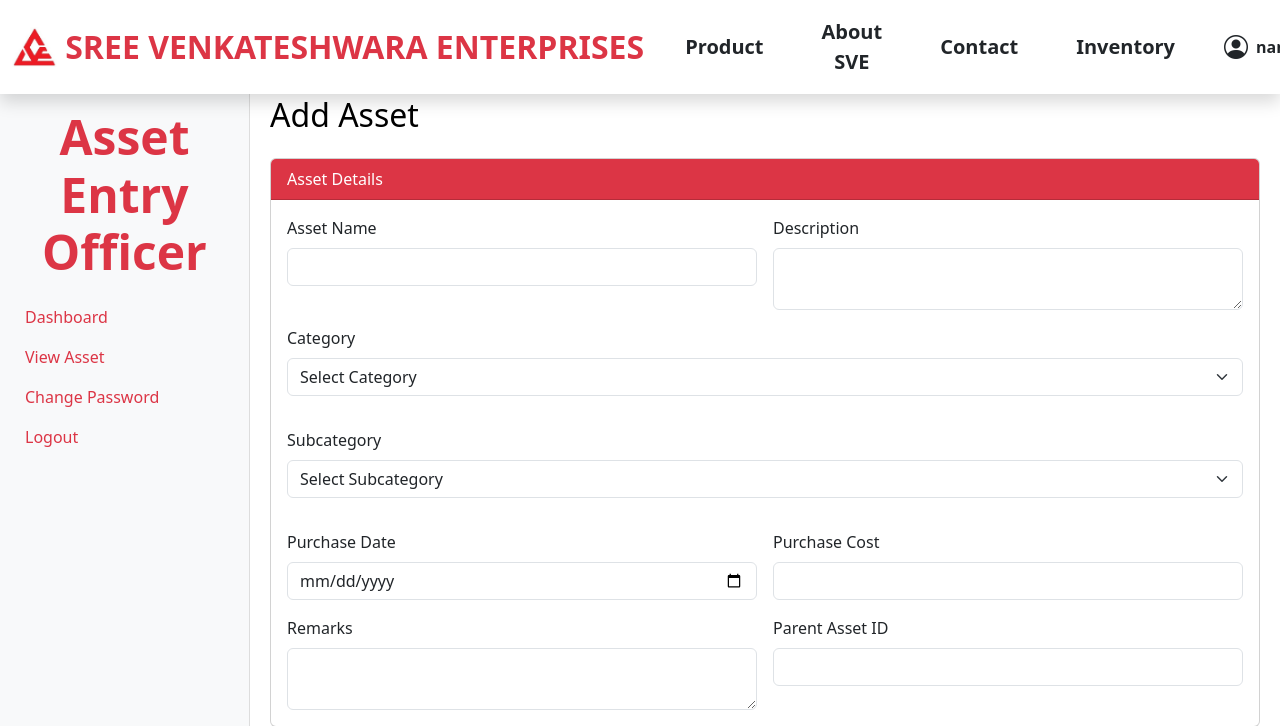
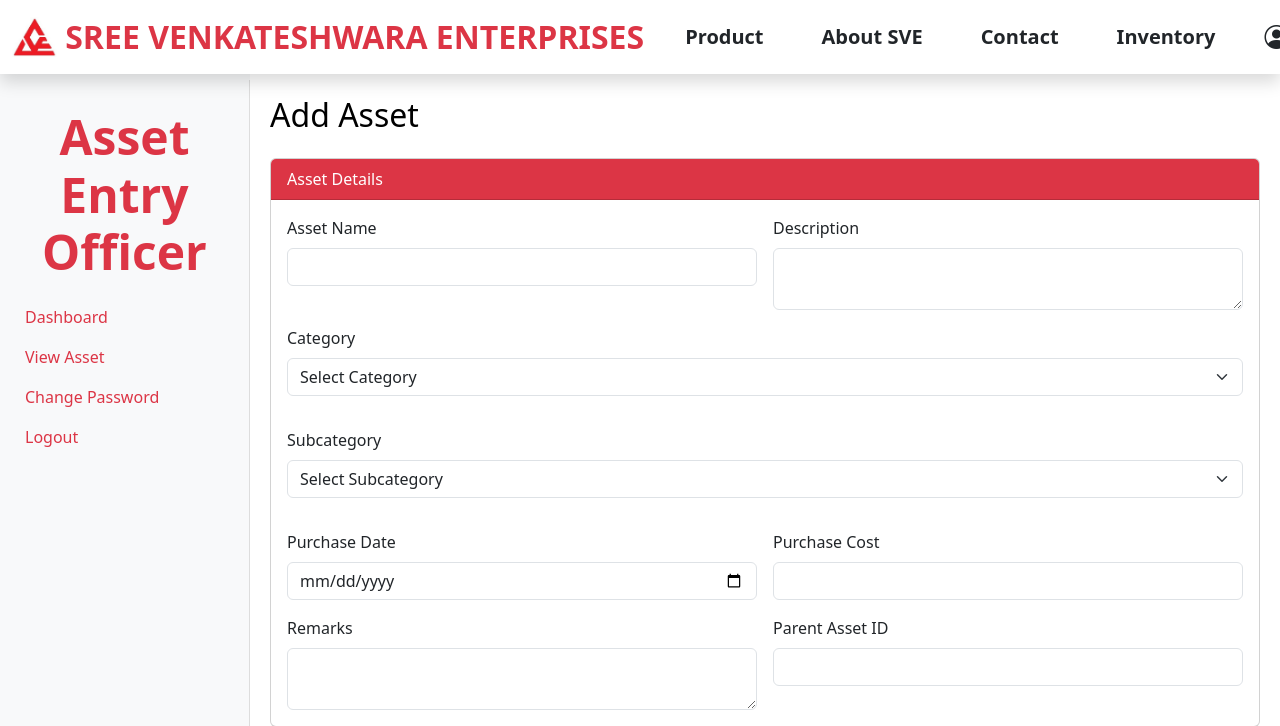
Before and after one commit to archanachanderan/asset_management, a Flask app: page /add_asset in a window 1280 px wide. Shown: the top 726 px of the page. Run offline with Flask 3, Linux system fonts and the light colour scheme; the visitor is signed in with stand-in values (Sample User, id 1); data that the repository does not hold is empty; some libraries are stand-ins or nearby versions.

Commit message:
updated all the files

```diff
--- a/static/style.css
+++ b/static/style.css
@@ -292,3 +292,17 @@ iframe {
     height: 32px;
   }
 }
+
+/* Target the navbar content inside the fixed-top header */
+.navbar .container-fluid {
+  display: flex;
+  flex-wrap: nowrap;
+  overflow-x: auto;
+  white-space: nowrap;
+  -webkit-overflow-scrolling: touch;
+  scrollbar-width: none; /* Firefox */
+}
+
+.navbar .container-fluid::-webkit-scrollbar {
+  display: none; /* Chrome, Safari */
+}
--- a/templates/welcome.html
+++ b/templates/welcome.html
@@ -19,7 +19,7 @@
           <img src="{{ url_for('static', filename='images/logo.jpg') }}" alt="Logo" height="40" class="me-2">
           SREE VENKATESHWARA ENTERPRISES
         </p>
-        <div class="d-flex align-items-center flex-shrink-0">
+        <div class="d-flex align-items-center ">
           <a class="btn btn-white me-2 fs-5 fw-bold py-2 px-4 text-primary" href="#product-frame">Product</a>
           <a class="btn btn-white me-2 fs-5 fw-bold py-2 px-4 text-primary" href="#about-frame">About SVE</a>
           <a class="btn btn-white me-2 fs-5 fw-bold py-2 px-4 text-primary" href="#contact-frame">Contact</a>
```
